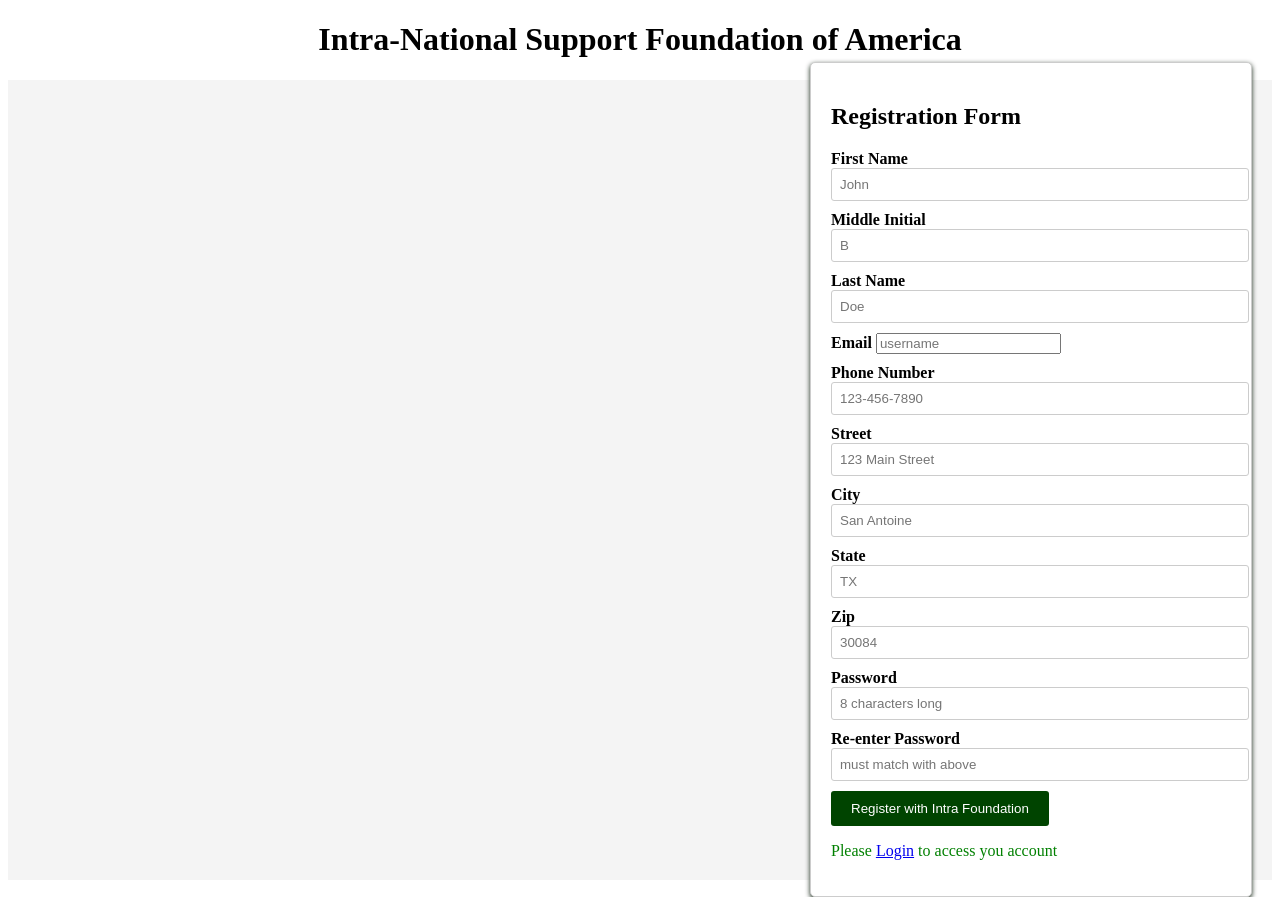
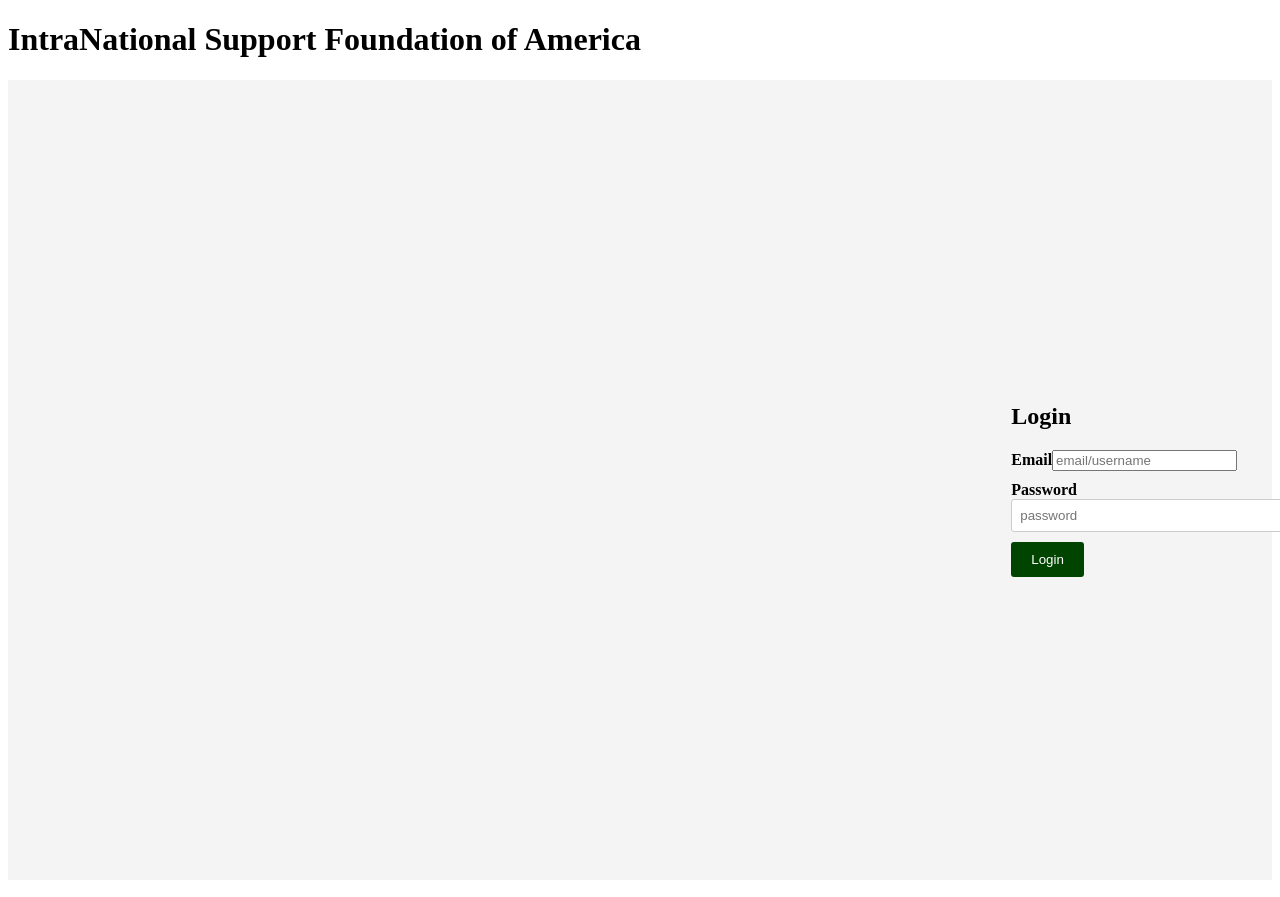
Before and after one commit to tacharya2/intraFoundationPracticeFrontEnd, a React (Create React App) app: page / in a window 1280 px wide. Built offline with nearby package versions, Linux system fonts and the light colour scheme.

Commit message:
CPUPRODUCT-Tek.1=2: Added login page and implemented its flow. Removed index.css. For now the react-router-dom is not working as expected but I will work on it soon

```diff
--- a/package.json
+++ b/package.json
@@ -9,6 +9,7 @@
     "axios": "^1.4.0",
     "react": "^18.2.0",
     "react-dom": "^18.2.0",
+    "react-router-dom": "^6.14.2",
     "react-scripts": "5.0.1",
     "web-vitals": "^2.1.4"
   },
--- a/src/App.js
+++ b/src/App.js
@@ -1,15 +1,15 @@
-//import logo from './logo.svg';
 import React from 'react';
 import Form from './Form';
+import Login from './Login';
 import './App.css';
+import { BrowserRouter , Routes, Route} from'react-router-dom';
 
 function App() {
   return (
     <div className="App">
-     <h1 className = "center-heading">Intra-National Support Foundation of America</h1>
-       <Form/>
+    <h1 >IntraNational Support Foundation of America</h1>
+    <Login/>
     </div>
   );
 }
-
 export default App;
--- /dev/null
+++ b/src/Login.js
@@ -0,0 +1,56 @@
+import React, {useState} from 'react';
+import axios from 'axios';
+
+function Login(props) {
+  const [email, setEmail] = useState('');
+  const [password, setPassword] = useState('');
+  const [errorMessage, setErrorMessage] = useState('');
+
+  const handleEmailChange = (e) => {
+    setEmail(e.target.value);
+  };
+
+  const handlePasswordChange = (e) => {
+    setPassword(e.target.value);
+  };
+
+  const handleSubmit = (e) => {
+    e.preventDefault();
+
+    const userData = {
+      email: email,
+      password: password,
+    };
+
+    axios
+      .post('http://localhost:8085/api/login', userData)
+      .then((response) => {
+        // Successful login logic (e.g., redirect to dashboard)
+        props.history.push('/form');
+      })
+      .catch((error) => {
+        setErrorMessage('Invalid email or password');
+      });
+  };
+
+  return (
+    <div className="container">
+    <div className="form-wrap">
+      <h2>Login</h2>
+      <form onSubmit={handleSubmit}>
+        <div className="form-element">
+          <label>Email</label>
+          <input required placeholder="email/username" type="email" value={email} onChange={handleEmailChange} />
+        </div>
+        <div className="form-element">
+          <label>Password</label>
+          <input required placeholder="password" type="password" value={password} onChange={handlePasswordChange} />
+        </div>
+        <button className="submit-button" type="submit">Login</button>
+        {errorMessage && <p className="error">{errorMessage}</p>}
+      </form>
+      </div>
+    </div>
+  );
+  }
+  export default Login;
--- a/src/index.css
+++ b/src/index.css
@@ -1,3 +1,4 @@
+/*
 body {
   margin: 0;
   font-family: -apple-system, BlinkMacSystemFont, 'Segoe UI', 'Roboto', 'Oxygen',
@@ -11,3 +12,4 @@ code {
   font-family: source-code-pro, Menlo, Monaco, Consolas, 'Courier New',
     monospace;
 }
+*/
--- a/src/index.js
+++ b/src/index.js
@@ -1,6 +1,5 @@
 import React from 'react';
 import ReactDOM from 'react-dom/client';
-//import './index.css';
 import App from './App';
 
 ReactDOM.createRoot(document.getElementById('root')).render(<App/>);
```
Also changed, not shown: 1 other file (tests, documents, lock files or other folders).
